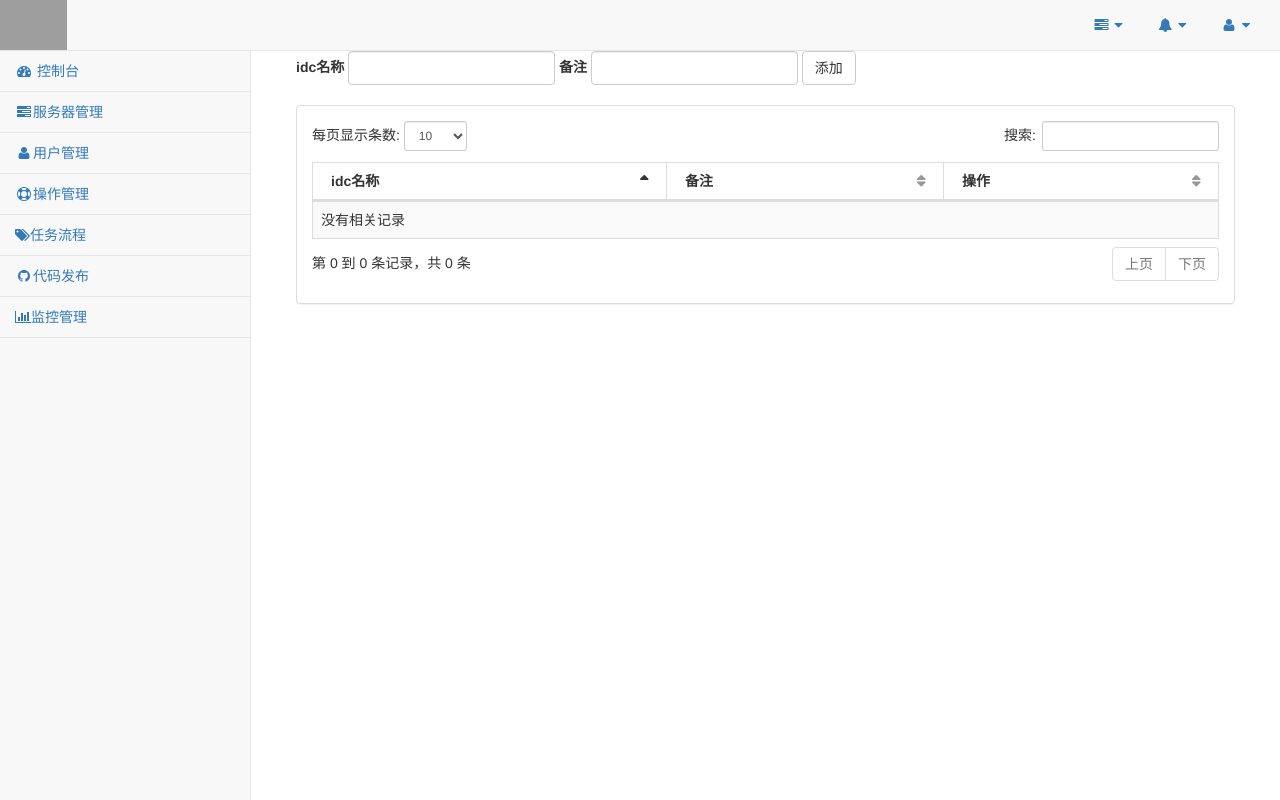
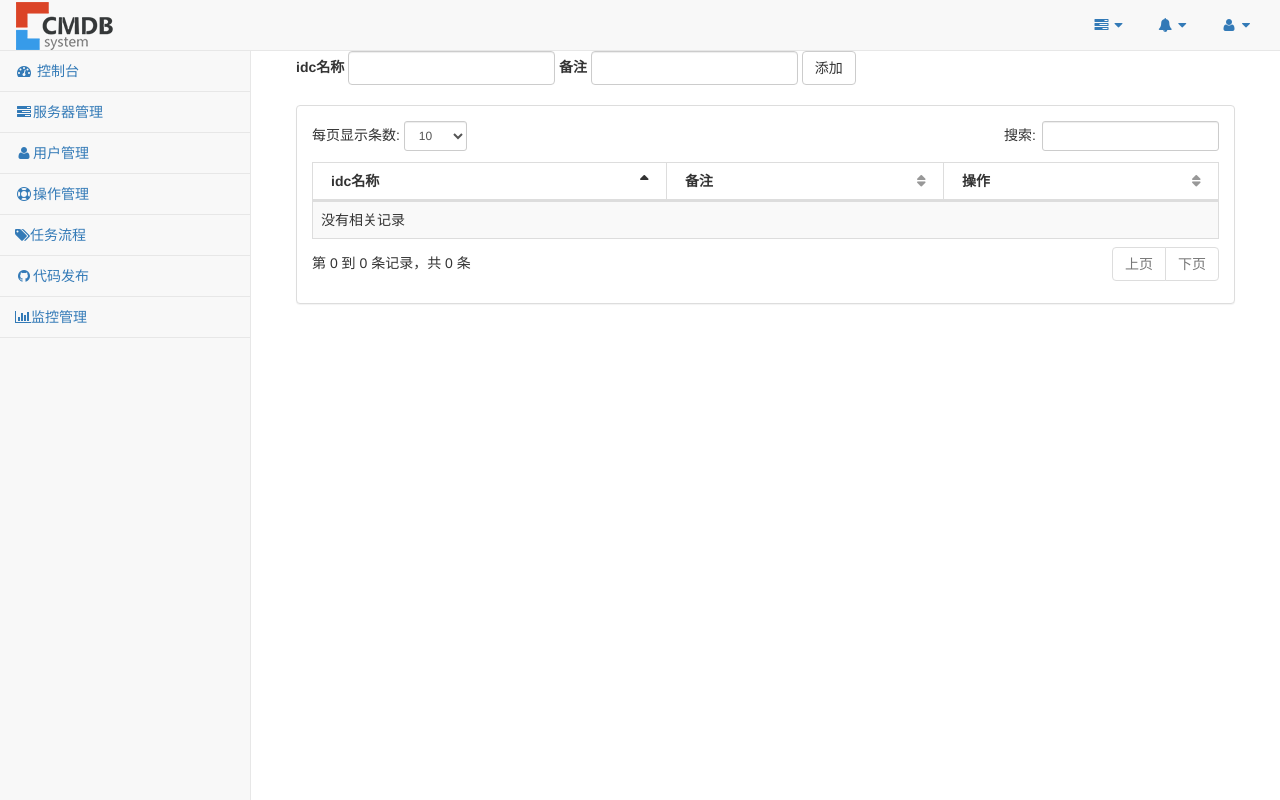
Before and after one commit to Blueyin/auto_cmdb, a Django app: page /pc/idc/ in a window 1280 px wide. Run offline with Django 3.2, Linux system fonts and the light colour scheme; the visitor is signed in with stand-in values (Sample User, id 1); data that the repository does not hold is empty; parts of the project's set-up code (start-up, migrations or seed data) failed here and were passed over; some libraries are stand-ins or nearby versions; grey boxes are pictures that could not be loaded.

```diff
--- a/app/templates/idc.html
+++ b/app/templates/idc.html
@@ -17,7 +17,7 @@
     <link href="/static/css/metisMenu.min.css" rel="stylesheet">
 
     <!-- Custom CSS -->
-    <link href="/static/dist/css/sb-admin-2.css" rel="stylesheet">
+    <link href="/static/css/sb-admin-2.css" rel="stylesheet">
 
     <!-- Custom Fonts -->
     <link href="/static/css/font-awesome.min.css" rel="stylesheet">
@@ -379,7 +379,7 @@
                 <span class="icon-bar"></span>
                 <span class="icon-bar"></span>
             </button>
-            <img src="/static/dist/img/CMDB1.png" height="50px"/>
+            <img src="/static/pic/cmdb.png" height="50px"/>
         </div>
         <p id="alertText" class='text-success'>
 
@@ -676,7 +676,7 @@
     <!-- jQuery -->
     <script src="/static/js/jquery.min.js"></script>
     <script src="/static/js/jquery.js"></script>
-    <script src="/static/dist/js/echarts-all.js"></script>
+    <script src="/static/js/echarts-all.js"></script>
     <!-- Bootstrap Core JavaScript -->
     <script src="/static/js/bootstrap.min.js"></script>
 
@@ -686,7 +686,7 @@
 
     <script src='/static/js/dataTables.bootstrap.min.js'></script>
     <!-- Custom Theme JavaScript -->
-    <script src="/static/dist/js/sb-admin-2.js"></script>
+    <script src="/static/js/sb-admin-2.js"></script>
     <script>
         $('#tipModal').on('hide.bs.modal',function(){
             location.reload()
```
